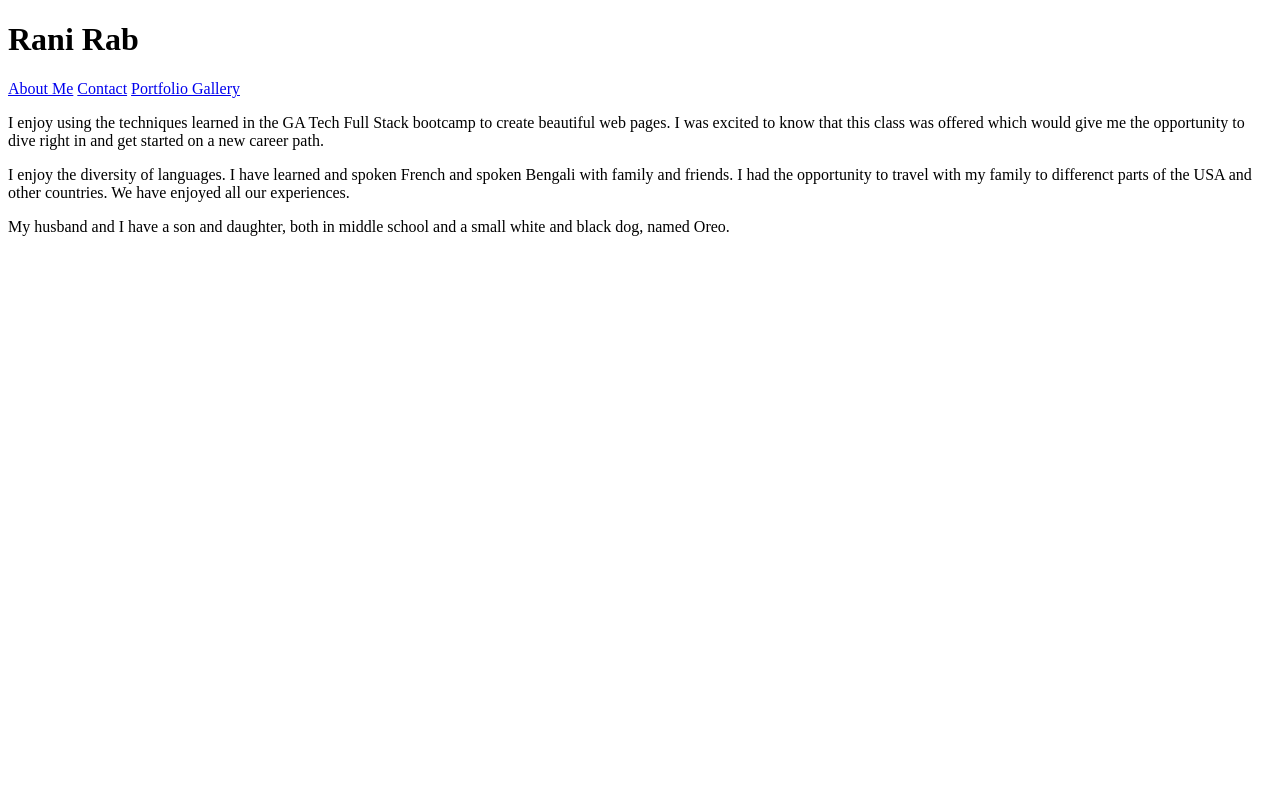
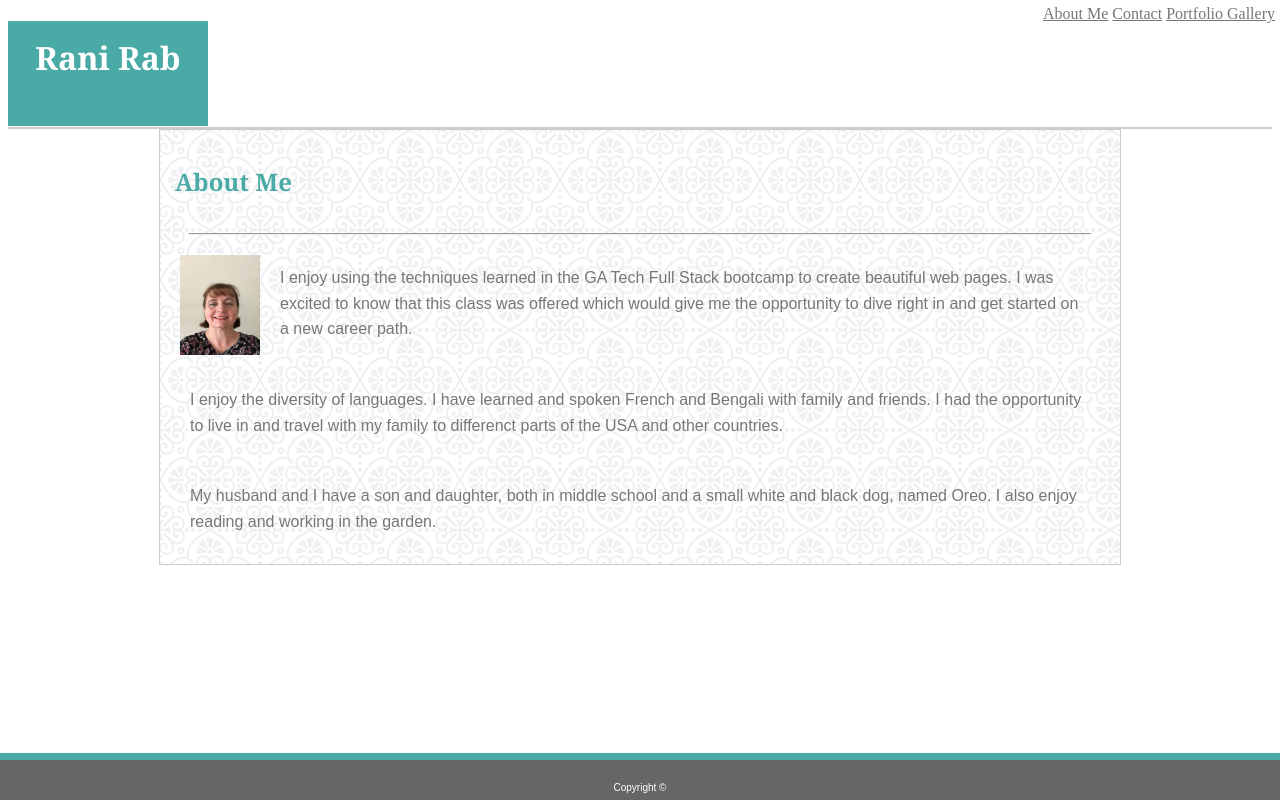
Before and after one commit to ranirab/Basic-Portfolio, a plain HTML site: page index.html in a window 1280 px wide. Drawn offline with Linux system fonts and the light colour scheme.

Commit message:
index.html changes

```diff
--- a/assets/css/style.css
+++ b/assets/css/style.css
@@ -1,10 +1,93 @@
-section{
-    width: 960px;
+header {
+    background: #ffffff;
+    border-bottom: solid #cccccc 2px;
+    width: 100%;
+    height: 106px;
+
+
+}
+
+nav {
+    position: fixed;
+    right: 0;
+    top: 0;
+    margin: 5px;
+
+}
+
+a {
+    color: #777777;
+}
+.logo {
+    width: 200px;
+    background: #4aaaa5;
+    position: relative;
+
+}
+
+h1 {
+    color: #ffffff;
+    font-family:'Georgia', Times, Times New Roman, serif;
+    height: 75px;
+    text-align: center;
+    padding: 15px;
+
 }
 
 
+h2 {
+    color: #4aaaa5;
+    font-family: 'Georgia', Times, Times New Roman, serif;
+    padding: 15px;
+
+}
+
+
+section{
+
+    background-image: url("regal.png");
+    width: 960px;
+    border: solid 1px #cccccc;
+    margin: auto;
+
+
+}
+
+img {
+    float:left;
+    padding: 20px;
+
+}
+
+hr{
+    width: 900px;
+    color: light gray 2px;
+    margin: auto;
+}
+
 p {
-    font-family: "Times New Roman", Times, serif;
+    font-family: 'Arial', 'Helvetica Neue', Helvetica, sans-serif;
     font-size: 16px;
-    font-color: #777777;
+    color: #777777;
+    padding: 15px;
+    margin: 15px;
+    line-height: 1.6;
+
 }
+
+.footer {
+    background: #666666;
+    height: 40px;
+    border-top: solid 7px #4aaaa5;
+    position: fixed;
+    left: 0;
+    bottom: 0;
+    width: 100%;
+
+}
+#copyright {
+    text-align: center;
+    padding: 5px;
+    font-size: 10px;
+    color: white;
+}
--- a/index.html
+++ b/index.html
@@ -1,31 +1,44 @@
 <!DOCTYPE html>
 <html>
 <head>
-    <link rel="stylesheet" type="text/css" href="mystyle.css">
+    <link rel="stylesheet" type="text/css" href="../Basic-Portfolio/assets/css/style.css">
     <meta charset="UTF-8">
     <title>Portfolio</title>
 </head>
 
 <body>
-    <h1>Rani Rab</h1>
-    <nav>
-        <a href = "Images/portfolio-about-me.png">About Me</a>
-        <a href = "Images/portfolio-contact.png">Contact</a>
-        <a href = "Images/portfolio-gallery.png">Portfolio Gallery
-        </a>
-    </nav>
+
+    <header>
+         <div class = "logo">
+            <h1>Rani Rab</h1>
+         </div>
+
+    </header>
+        <nav>
+
+             <a href = "index.html">About Me</a>
+             <a href = "contact.html">Contact</a>
+             <a href = "portfolio.html">Portfolio Gallery</a>
+
+        </nav>
+
 <section>
+    <h2>About Me</h2>
+    <hr>
+    <img src = "../Basic-Portfolio/assets/images/IMG_8500 copy.jpg" alt="Rani Rab" height="100" width="80">
     <p>
       I enjoy using the techniques learned in the GA Tech Full Stack bootcamp to create beautiful
       web pages.  I was excited to know that this class was offered which would give me the opportunity
-      to dive right in and get started on a new career path. <p>I enjoy the diversity of languages.  I have learned and spoken French and spoken Bengali
-      with family and friends.  I had the opportunity to travel with my family to differenct parts
-      of the USA and other countries.  We have enjoyed all our experiences.</p><p> My husband and I have a son and daughter, both in middle school and a small white and black dog, named Oreo.</p>
-    </p>
+      to dive right in and get started on a new career path. <p>I enjoy the diversity of languages.  I have learned and spoken French and Bengali
+      with family and friends.  I had the opportunity to live in and travel with my family to differenct parts
+      of the USA and other countries. </p><p> My husband and I have a son and daughter, both in middle school and a small white and black dog, named Oreo. I also enjoy
+      reading and working in the garden.
+      </p>
+
 </section>
-<footer>
-
-</footer>
+<div class="footer">
+    <p id= "copyright">Copyright &#169</p>
+</div>
 </body>
 
 </html>
```
Also changed, not shown: 1 other file.
